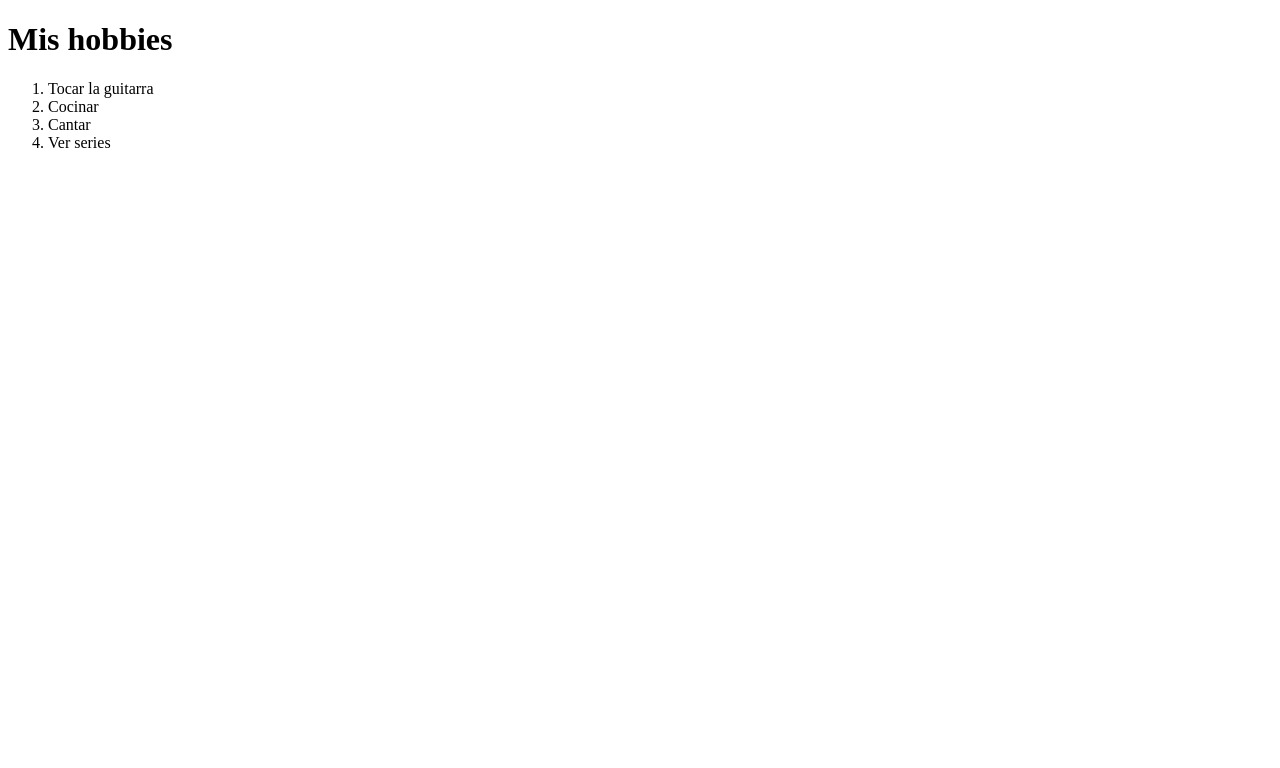
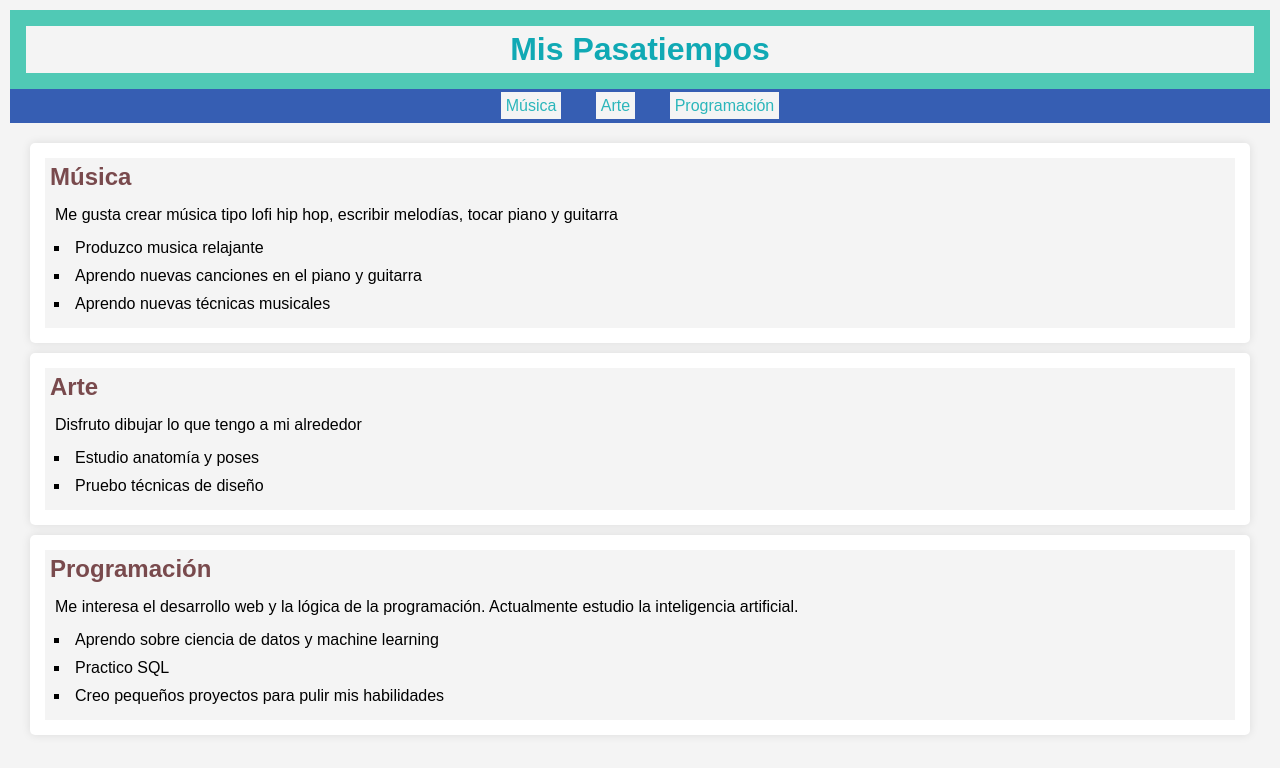
Before and after one commit to juanpm28/Demo_Fundamentos_1, a plain HTML site: page index.html in a window 1280 px wide. Drawn offline with Linux system fonts and the light colour scheme.

Commit message:
Añadido de pasatiempos y diseño

```diff
--- a/index.html
+++ b/index.html
@@ -4,18 +4,53 @@
 <head>
   <meta charset="UTF-8">
   <meta name="viewport" content="width=device-width, initial-scale=1.0">
-  <title>Mis hobbies</title>
+  <link rel="stylesheet" href="style.css">
+  <title>Juan de Jesús Patricio Muñiz 2080014</title>
 </head>
 
 <body>
-  <h1>Mis hobbies</h1>
-  <ol>
-    <li>Tocar la guitarra</li>
-    <li>Cocinar</li>
-    <li>Cantar</li>
-    <li>Ver series</li>
-  </ol>
-
-</body>
+  <header>
+    <h1>Mis Pasatiempos</h1>
+  </header>
+  <nav>
+    <a href="./musica.html">Música</a>
+    <a href="./arte.html">Arte</a>
+    <a href="./programacion.html">Programación</a>
+  </nav>
+  <main>
+    <section id="musica">
+      <h2>Música</h2>
+      <article>
+        <p>Me gusta crear música tipo lofi hip hop, escribir melodías, tocar piano y guitarra</p>
+        <ul>
+          <li>Produzco musica relajante</li>
+          <li>Aprendo nuevas canciones en el piano y guitarra</li>
+          <li>Aprendo nuevas técnicas musicales</li>
+        </ul>
+      </article>
+    </section>
+    <section id="arte">
+      <h2>Arte</h2>
+      <article>
+        <p>Disfruto dibujar lo que tengo a mi alrededor</p>
+        <ul>
+          <li>Estudio anatomía y poses</li>
+          <li>Pruebo técnicas de diseño</li>
+        </ul>
+      </article>
+    </section>
+    <section id="programacion">
+      <h2>Programación</h2>
+      <article>
+        <p>Me interesa el desarrollo web y la lógica de la programación. Actualmente estudio la inteligencia artificial.
+        </p>
+        <ul>
+          <li>Aprendo sobre ciencia de datos y machine learning</li>
+          <li>Practico SQL</li>
+          <li>Creo pequeños proyectos para pulir mis habilidades</li>
+        </ul>
+      </article>
+    </section>
+  </main>
 
 </html>
--- /dev/null
+++ b/style.css
@@ -0,0 +1,46 @@
+* {
+  font-family: Arial, sans-serif;
+  margin: 0;
+  padding: 5px;
+  background-color: #f4f4f4;
+}
+
+header {
+  background: #50c9b5;
+  color: rgb(16, 169, 180);
+  padding: 1rem;
+  text-align: center;
+}
+
+nav {
+  background: #365eb3;
+  padding: 0.5rem;
+  text-align: center;
+}
+
+nav a {
+  color: rgb(43, 182, 187);
+  margin: 0 15px;
+  text-decoration: none;
+}
+
+main {
+  padding: 20px;
+}
+
+section {
+  background: white;
+  padding: 15px;
+  margin-bottom: 10px;
+  border-radius: 5px;
+  box-shadow: 0 0 10px rgba(0, 0, 0, 0.1);
+}
+
+h2 {
+  color: #794a4d;
+}
+
+ul {
+  list-style-type: square;
+  padding-left: 20px;
+}
```
Also changed, not shown: arte.html (added, +24 -0 lines), musica.html (added, +25 -0 lines), programacion.html (added, +26 -0 lines).
